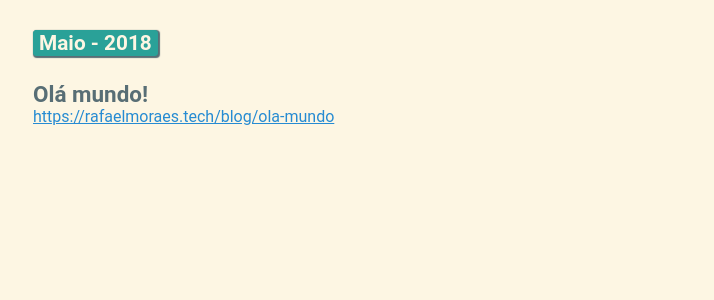
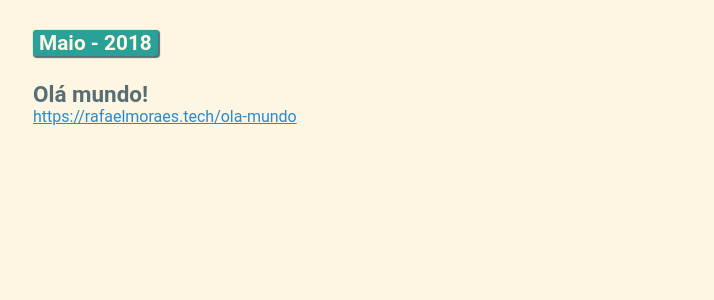
Before and after one commit to rafaelmoraes/blog, a Jekyll site: the page built from index.md, in a window 1280 px wide. Shown: the part 284-584 px from the top of the page, without its empty margins (281-995 px from the left). Built offline with Jekyll 4.4.1, drawn with Linux system fonts in a browser that asks for light colours.

Commit message:
removed site.baseurl

```diff
--- a/_config.yml
+++ b/_config.yml
@@ -89,7 +89,7 @@
 twitter:
   username: rafaelmoraesdev
 
-baseurl: "/blog" #Dependência do github pages
+baseurl: "" #Dependência do github pages
 description: "" #Dependência do github pages
 
 timezone: America/Sao_Paulo
```
